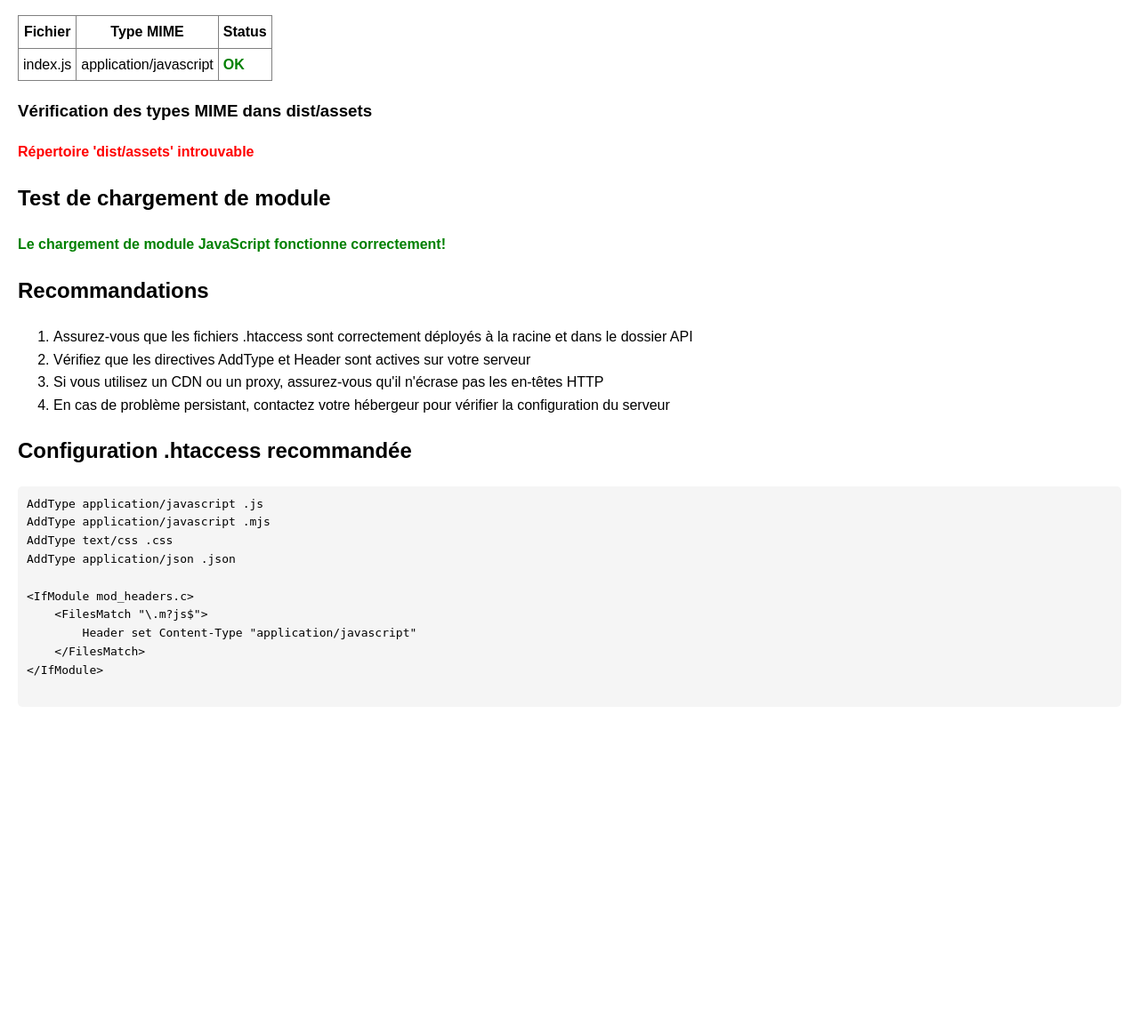
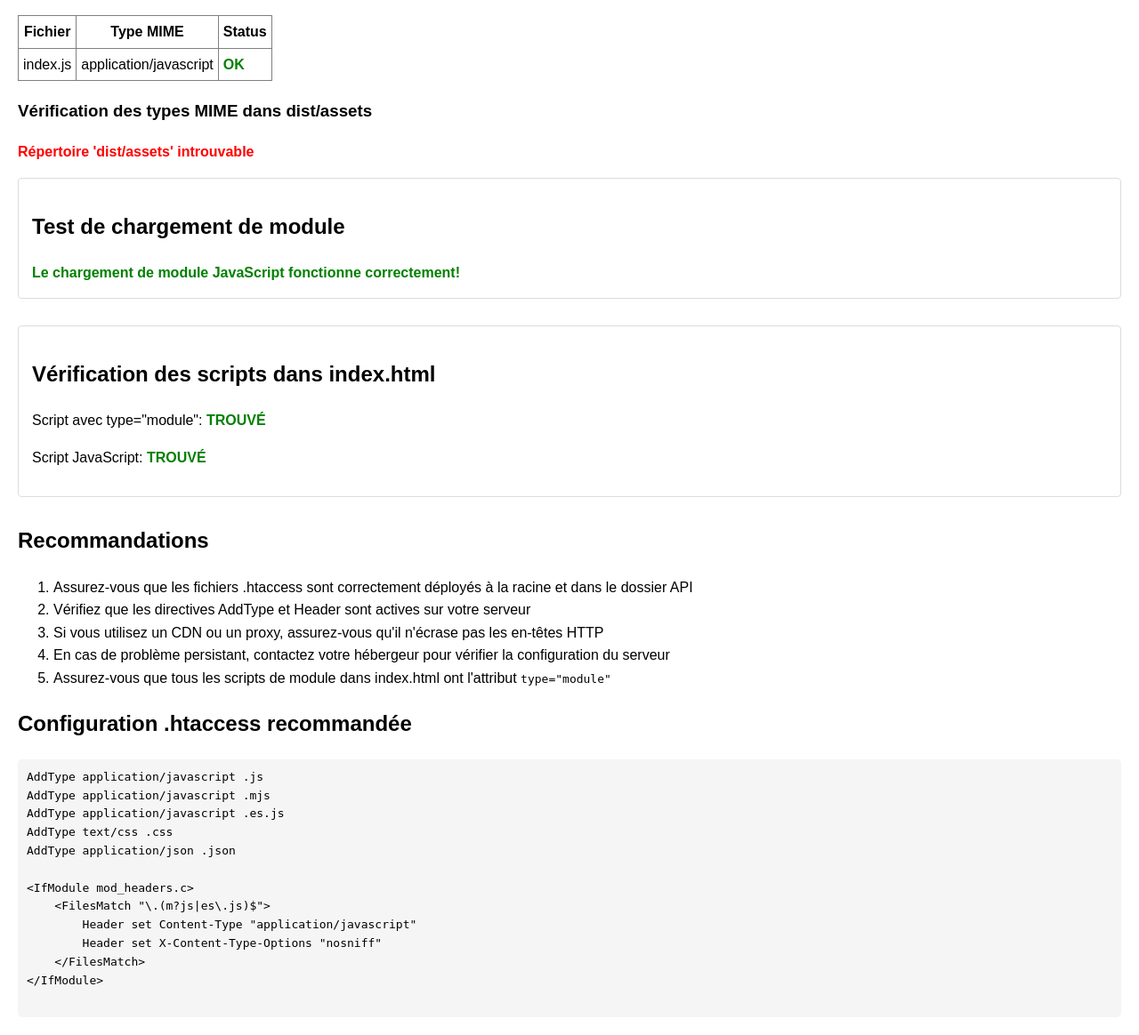
Before and after one commit to antoineerp/simple-grid-app-flow-67, a PHP site: page /fix-mime-types.php in a window 1280 px wide. Shown: the part 270-1434 px from the top of the page at 89% size. Before the commit the page ends 1030 px from the top, so only its background shows below. Run offline with PHP 8.4, Linux system fonts and the light colour scheme.

Commit message:
Fix: Incorrect MIME type for JavaScript modules
The commit addresses the error "Failed to load module script: Expected a JavaScript module script but the server responded with a MIME type of "text/html"" by ensuring the correct MIME type is set for JavaScript modules.

```diff
--- a/fix-mime-types.php
+++ b/fix-mime-types.php
@@ -12,6 +12,7 @@ header('Content-Type: text/html; charset=utf-8');
         .error { color: red; font-weight: bold; }
         .warning { color: orange; font-weight: bold; }
         pre { background: #f5f5f5; padding: 10px; border-radius: 5px; overflow-x: auto; }
+        .section { margin-bottom: 30px; padding: 15px; border: 1px solid #ddd; border-radius: 4px; }
     </style>
 </head>
 <body>
@@ -69,12 +70,34 @@ header('Content-Type: text/html; charset=utf-8');
     checkMimeType('dist/assets');
     ?>
 
-    <h2>Test de chargement de module</h2>
-    <div id="module-test">Test de chargement de module JavaScript...</div>
+    <div class="section">
+        <h2>Test de chargement de module</h2>
+        <div id="module-test">Test de chargement de module JavaScript...</div>
 
-    <script type="module">
-        document.getElementById('module-test').innerHTML = '<span class="success">Le chargement de module JavaScript fonctionne correctement!</span>';
-    </script>
+        <script type="module">
+            document.getElementById('module-test').innerHTML = '<span class="success">Le chargement de module JavaScript fonctionne correctement!</span>';
+        </script>
+    </div>
+
+    <div class="section">
+        <h2>Vérification des scripts dans index.html</h2>
+        <?php
+        if (file_exists('index.html')) {
+            $content = file_get_contents('index.html');
+            $has_module_script = preg_match('/<script[^>]*type=["\']module["\'][^>]*>/i', $content);
+            $has_js_script = preg_match('/<script[^>]*src=["\'][^"\']*\.js["\'][^>]*>/i', $content);
+
+            echo "<p>Script avec type=\"module\": " . ($has_module_script ? '<span class="success">TROUVÉ</span>' : '<span class="warning">NON TROUVÉ</span>') . "</p>";
+            echo "<p>Script JavaScript: " . ($has_js_script ? '<span class="success">TROUVÉ</span>' : '<span class="warning">NON TROUVÉ</span>') . "</p>";
+
+            if (!$has_module_script && $has_js_script) {
+                echo "<p class='warning'>Le script JavaScript doit avoir l'attribut type=\"module\" pour être chargé comme un module ES.</p>";
+            }
+        } else {
+            echo "<p><span class='error'>Fichier index.html introuvable</span></p>";
+        }
+        ?>
+    </div>
 
     <h2>Recommandations</h2>
     <ol>
@@ -82,18 +105,21 @@ header('Content-Type: text/html; charset=utf-8');
         <li>Vérifiez que les directives AddType et Header sont actives sur votre serveur</li>
         <li>Si vous utilisez un CDN ou un proxy, assurez-vous qu'il n'écrase pas les en-têtes HTTP</li>
         <li>En cas de problème persistant, contactez votre hébergeur pour vérifier la configuration du serveur</li>
+        <li>Assurez-vous que tous les scripts de module dans index.html ont l'attribut <code>type="module"</code></li>
     </ol>
 
     <h2>Configuration .htaccess recommandée</h2>
     <pre>
 AddType application/javascript .js
 AddType application/javascript .mjs
+AddType application/javascript .es.js
 AddType text/css .css
 AddType application/json .json
 
 &lt;IfModule mod_headers.c&gt;
-    &lt;FilesMatch "\.m?js$"&gt;
+    &lt;FilesMatch "\.(m?js|es\.js)$"&gt;
         Header set Content-Type "application/javascript"
+        Header set X-Content-Type-Options "nosniff"
     &lt;/FilesMatch&gt;
 &lt;/IfModule&gt;
     </pre>
```
Also changed, not shown: .github/workflows/deploy.yml, .htaccess, api/.htaccess.
